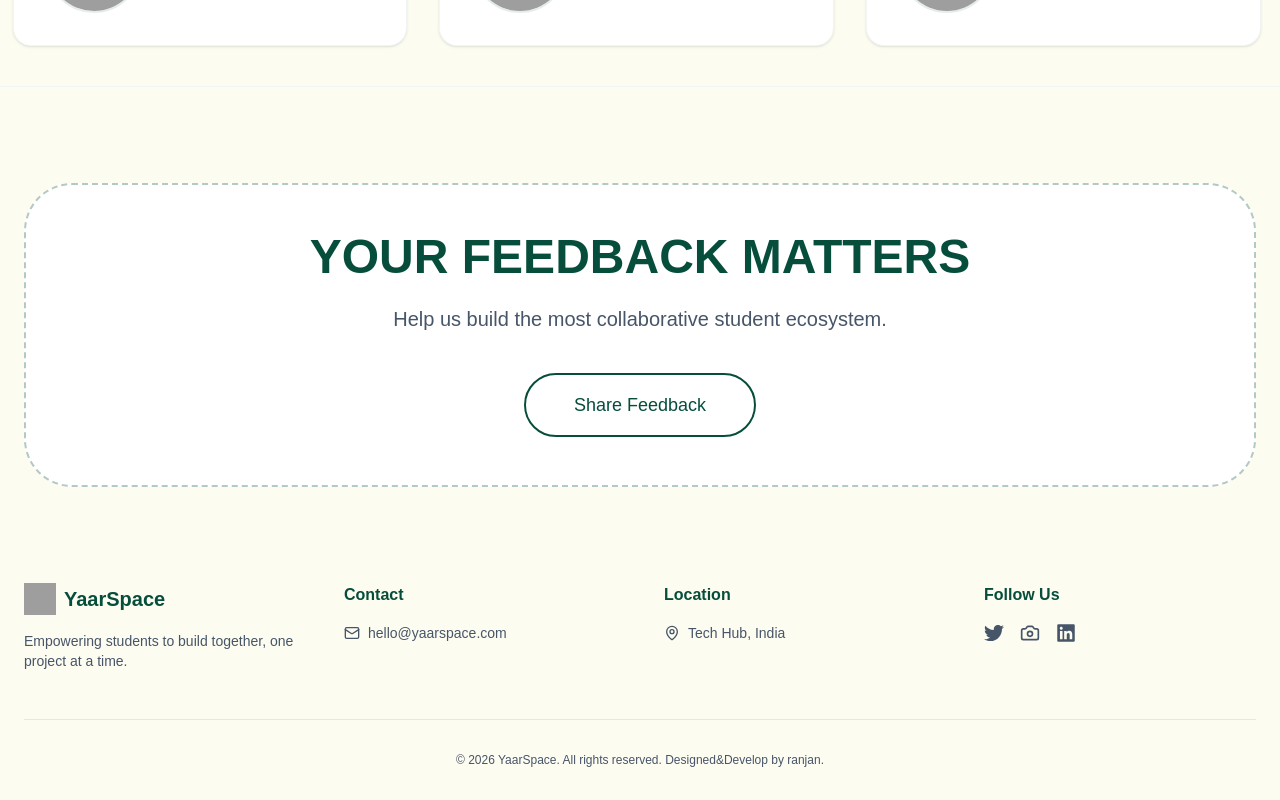
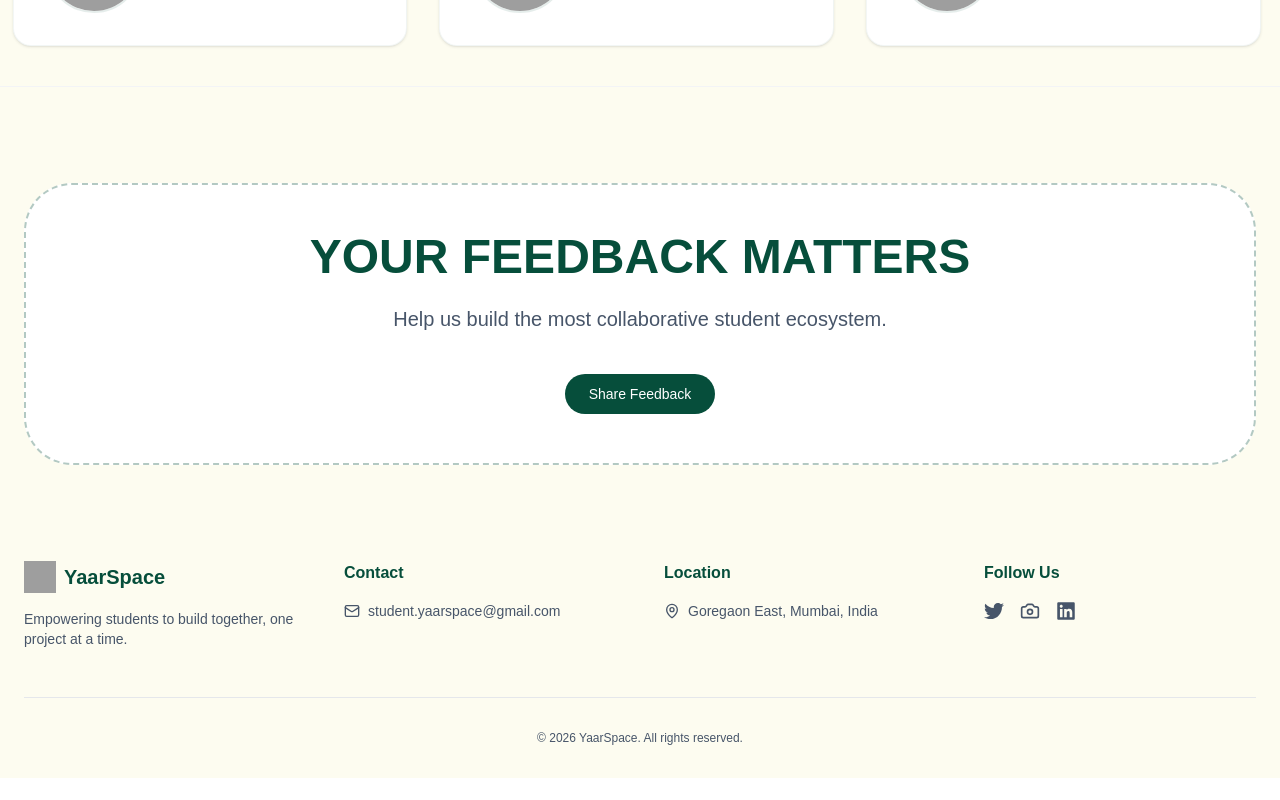
Before and after one commit to ranjan-mishra-dev/yaarspace, a React (Vite) app in the folder yaarspace-frontend/: page / in a window 1280 px wide. Shown: the part 1860-2660 px from the top of the page. After the commit the page ends 2638 px from the top, so only its background shows below. Built offline with nearby package versions, Linux system fonts and the light colour scheme; no server answers; grey boxes are pictures that could not be loaded.

Commit message:
feat: integrate Google Form for user feedback

```diff
--- a/yaarspace-frontend/src/components/Feedback&Footer.jsx
+++ b/yaarspace-frontend/src/components/Feedback&Footer.jsx
@@ -1,50 +1,150 @@
-import React from 'react';
+import React from "react";
 import { Button } from "@/components/ui/button";
-import {  Mail, MapPin, Camera } from "lucide-react";
+import {
+  Dialog,
+  DialogContent,
+  DialogHeader,
+  DialogTitle,
+  DialogDescription,
+  DialogTrigger,
+  DialogClose,
+} from "@/components/ui/dialog";
+import { Mail, MapPin, Camera } from "lucide-react";
+import { X } from "lucide-react";
 import { FaInstagram, FaTwitter, FaLinkedin } from "react-icons/fa";
-
 
 const FeedbackFooter = () => (
   <footer className="bg-[#FDFCF0] pt-24 px-6 border-t border-gray-100">
     <div className="container mx-auto">
       <div className="bg-white rounded-[3rem] p-12 text-center mb-24 border-2 border-dashed border-[#064E3B]/30">
-        <h2 className="text-5xl font-black text-[#064E3B] mb-6">YOUR FEEDBACK MATTERS</h2>
-        <p className="text-[#475569] text-xl mb-10 max-w-xl mx-auto">Help us build the most collaborative student ecosystem.</p>
-        <Button
+        <h2 className="text-5xl font-black text-[#064E3B] mb-6">
+          YOUR FEEDBACK MATTERS
+        </h2>
+        <p className="text-[#475569] text-xl mb-10 max-w-xl mx-auto">
+          Help us build the most collaborative student ecosystem.
+        </p>
+        {/* <Button
           variant="outline"
           className="h-16 px-12 text-lg rounded-full border-2 border-[#064E3B] text-[#064E3B] hover:bg-[#064E3B] hover:text-white transition-all"
         >
           Share Feedback
         </Button>
+
+        <div className="overflow-hidden rounded-2xl border border-gray-200 bg-white shadow-sm">
+          <iframe
+            src="https://docs.google.com/forms/d/e/1FAIpQLSc04UngZtSf0w0GZqQ1-CzzcK_Xu6lvgdAIeGAqA5HcCtkm6w/viewform?embedded=true"
+            width="100%"
+            height="900"
+            frameBorder="0"
+            marginHeight="0"
+            marginWidth="0"
+            title="YaarSpace Feedback Form"
+          >
+            Loading…
+          </iframe>
+        </div> */}
+
+        <Dialog>
+      <DialogTrigger asChild>
+        <Button className="rounded-full bg-[#064E3B] px-6 py-5 text-white hover:bg-[#04382a]">
+          Share Feedback
+        </Button>
+      </DialogTrigger>
+
+      <DialogContent className="w-[95vw] max-h-[80vh] max-w-5xl overflow-hidden rounded-2xl border-none bg-[#FDFCF0] p-0">
+        {/* Top Header */}
+        <div className="flex items-start justify-between border-b bg-white px-6 py-4">
+          <DialogHeader>
+            <DialogTitle className="text-2xl font-bold text-[#064E3B]">
+              What we can improve?
+            </DialogTitle>
+
+            <DialogDescription className="text-[#475569]">
+              Share bugs, suggestions, match-quality issues, or feature ideas.
+            </DialogDescription>
+          </DialogHeader>
+
+          <DialogClose asChild>
+            <button className="rounded-full p-2 text-[#475569] hover:bg-[#FDFCF0] hover:text-[#064E3B]">
+              {/* <X className="h-5 w-5" /> */}
+            </button>
+          </DialogClose>
+        </div>
+
+        {/* Google Form */}
+        <div className="h-[75vh] overflow-y-auto bg-white">
+          <iframe
+            src="https://docs.google.com/forms/d/e/1FAIpQLSc04UngZtSf0w0GZqQ1-CzzcK_Xu6lvgdAIeGAqA5HcCtkm6w/viewform?embedded=true"
+            width="100%"
+            height="900"
+            frameBorder="0"
+            marginHeight="0"
+            marginWidth="0"
+            title="YaarSpace Feedback Form"
+          >
+            Loading…
+          </iframe>
+        </div>
+      </DialogContent>
+    </Dialog>
+
       </div>
 
       <div className="grid md:grid-cols-4 gap-12 pb-12 border-b border-gray-200">
         <div className="space-y-4">
           <div className="flex items-center gap-2">
-            <img src="https://n2r5uux6k5.ucarecd.net/436cd9c5-c41d-4555-b415-3fb8b7daefff/-/preview/512x512/" className="h-8 w-8" alt="" />
+            <img
+              src="https://n2r5uux6k5.ucarecd.net/436cd9c5-c41d-4555-b415-3fb8b7daefff/-/preview/512x512/"
+              className="h-8 w-8"
+              alt=""
+            />
             <span className="text-xl font-bold text-[#064E3B]">YaarSpace</span>
           </div>
-          <p className="text-sm text-[#475569]">Empowering students to build together, one project at a time.</p>
+          <p className="text-sm text-[#475569]">
+            Empowering students to build together, one project at a time.
+          </p>
         </div>
         <div>
           <h4 className="font-bold text-[#064E3B] mb-4">Contact</h4>
-          <p className="text-sm text-[#475569] flex items-center gap-2"><Mail size={16}/> hello@yaarspace.com</p>
+          <p className="text-sm text-[#475569] flex items-center gap-2">
+            <Mail size={16} /> student.yaarspace@gmail.com
+          </p>
         </div>
         <div>
           <h4 className="font-bold text-[#064E3B] mb-4">Location</h4>
-          <p className="text-sm text-[#475569] flex items-center gap-2"><MapPin size={16}/> Tech Hub, India</p>
+          <p className="text-sm text-[#475569] flex items-center gap-2">
+            <MapPin size={16} /> Goregaon East, Mumbai, India
+          </p>
         </div>
         <div>
           <h4 className="font-bold text-[#064E3B] mb-4">Follow Us</h4>
           <div className="flex gap-4">
-            <FaTwitter className="w-5 h-5 text-[#475569] cursor-pointer hover:text-[#064E3B]" />
-            <Camera className="w-5 h-5 text-[#475569] cursor-pointer hover:text-[#064E3B]" />
-            <FaLinkedin className="w-5 h-5 text-[#475569] cursor-pointer hover:text-[#064E3B]" />
+            <a
+              href="https://www.linkedin.com/in/im-ranjan/"
+              target="_blank"
+              rel="noopener noreferrer"
+            >
+              <FaTwitter className="w-5 h-5 text-[#475569] cursor-pointer hover:text-[#064E3B]" />
+            </a>
+            <a
+              href="https://www.linkedin.com/in/im-ranjan/"
+              target="_blank"
+              rel="noopener noreferrer"
+            >
+              <Camera className="w-5 h-5 text-[#475569] cursor-pointer hover:text-[#064E3B]" />
+            </a>
+            <a
+              href="https://www.linkedin.com/in/im-ranjan/"
+              target="_blank"
+              rel="noopener noreferrer"
+            >
+              <FaLinkedin className="w-5 h-5 text-[#475569] cursor-pointer hover:text-[#064E3B]" />
+            </a>{" "}
           </div>
         </div>
       </div>
       <p className="py-8 text-center text-xs text-[#475569] font-medium">
-        © 2026 YaarSpace. All rights reserved. Designed&Develop by ranjan.
+        © 2026 YaarSpace. All rights reserved.
       </p>
     </div>
   </footer>
--- a/yaarspace-frontend/src/components/Hero.jsx
+++ b/yaarspace-frontend/src/components/Hero.jsx
@@ -20,7 +20,7 @@ const Hero = () => {
             ))}
           </div>
           <p className="text-[#475569] text-xl font-light tracking-[0.3em] uppercas mx-10">
-            The fastest way to find, connect, and collaborate with top-tier student developers for your next hackathon.
+            The fastest way to find, connect, and collaborate with top-tier student, developers for your next hackathon.
           </p>
           {!user ?
           <Button className="mx-10 h-14 px-10 text-lg font-bold bg-[#064E3B] text-[#FDFCF0] hover:scale-105 transition-transform uppercase tracking-widest rounded-b-full">
--- a/yaarspace-frontend/src/components/Navbar.jsx
+++ b/yaarspace-frontend/src/components/Navbar.jsx
@@ -33,7 +33,6 @@ const Navbar = () => {
 
         const loadProfile = async () => {
           const data = await fetchProfile(user);
-          console.log("user from navbar: ", user);
 
           if (data) {
             setUserProfilePicture(data?.avatar_url || "https://n2r5uux6k5.ucarecd.net/436cd9c5-c41d-4555-b415-3fb8b7daefff/-/preview/512x512/")
@@ -76,6 +75,7 @@ const Navbar = () => {
           <Link to="/how-it-works">How it works</Link>
           {user ? <Link to="/search-people">Search</Link> : " "}
           {user ? <Link to="/requests">Connections</Link> : " "}
+          {user ? <Link to="/chat">Chat</Link> : " "}
           {user ? <NavbarNotifications /> : " "}
           {/* {user ? <Chat /> : " "} */}
         </div>
```
